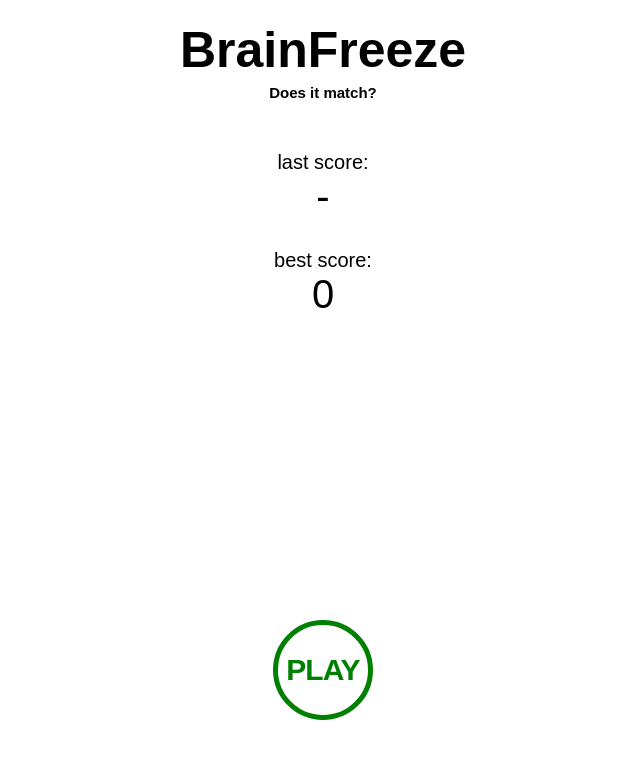
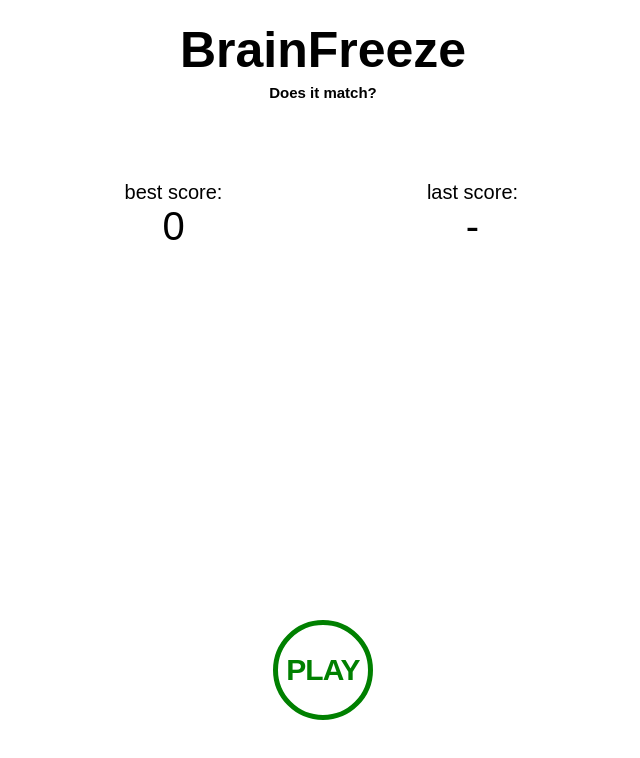
Before and after one commit to ruskakimov/brainfreeze, a React (Create React App) app: page / in a window 1280 px wide. Shown: the top 758 px of the page, without its empty margins (317-957 px from the left). Built offline with nearby package versions, Linux system fonts and the light colour scheme.

Commit message:
move scores into 2 columns

```diff
--- a/src/components/MenuScreen/index.js
+++ b/src/components/MenuScreen/index.js
@@ -61,6 +61,8 @@ const Subheading = styled.h3`
 
 const Score = styled.div`
   margin: 3rem 0;
+  float: left;
+  width: 50%;
 `;
 
 const Number = styled.p`
@@ -95,14 +97,16 @@ class MenuScreen extends Component {
         <Subheading>
           {witty_messages[window.localStorage['witty-message-id']]}
         </Subheading>
-        <Score>
-          last score:
-          <Number>{window.localStorage['last-score']}</Number>
-        </Score>
-        <Score>
-          best score:
-          <Number>{window.localStorage['best-score']}</Number>
-        </Score>
+        <div>
+          <Score>
+            best score:
+            <Number>{window.localStorage['best-score']}</Number>
+          </Score>
+          <Score>
+            last score:
+            <Number>{window.localStorage['last-score']}</Number>
+          </Score>
+        </div>
         <PlayButton onClick={goToGameScreen}>play</PlayButton>
       </Wrapper>
     );
```
